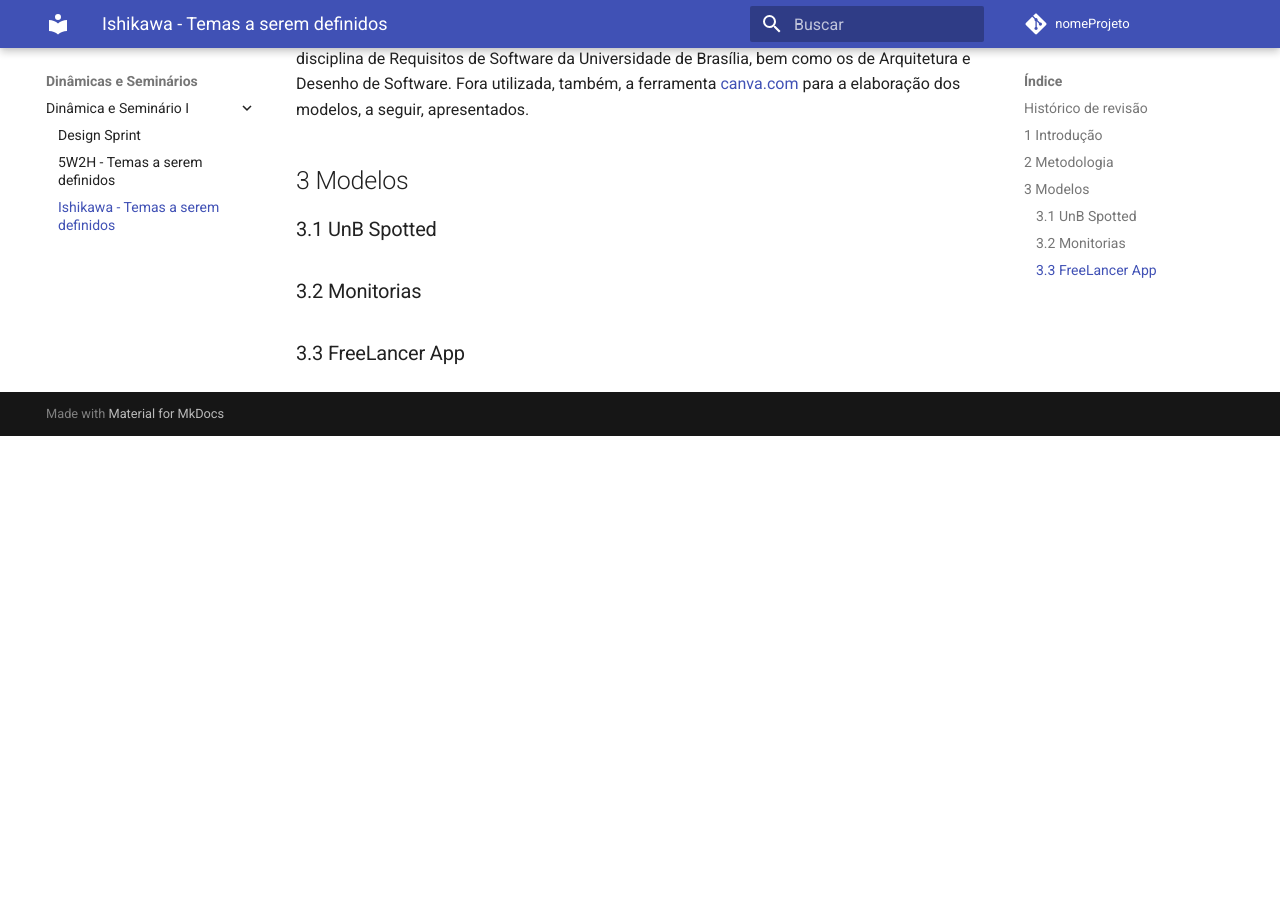
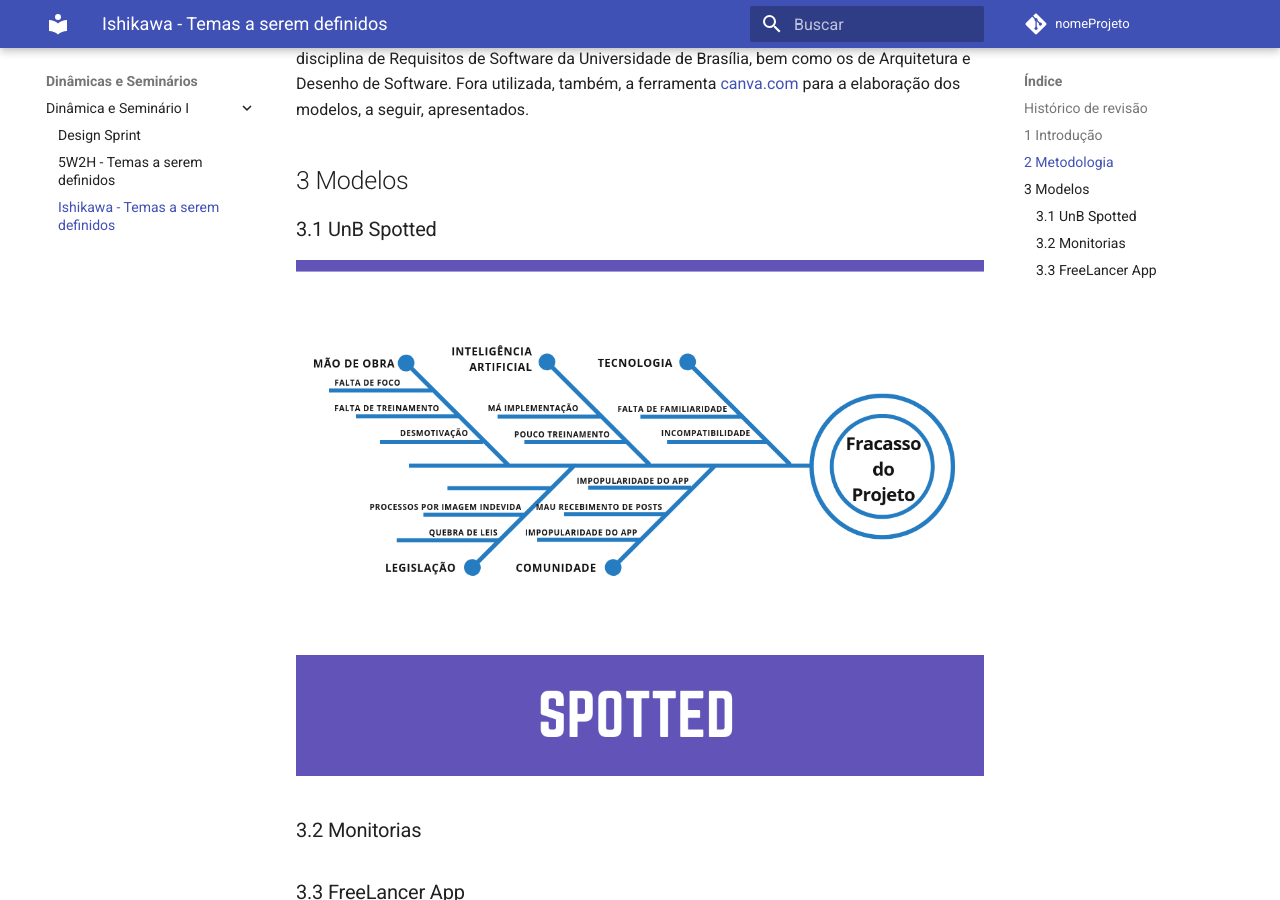
Before and after one commit to 2019-2-arquitetura-desenho/wiki, an MkDocs documentation site: the page built from docs/dinamica_seminario_I/ishikawa.md, in a window 1280 px wide and 900 px high, scrolled down 777 px. Built offline with MkDocs 1.6.1 and Material for MkDocs 9.7.7, drawn with Linux system fonts in a browser that asks for light colours; comment, search, counter and statistics services are not loaded; before the commit the page ends 1213 px from its top, so only the background shows below that.

Commit message:
Adiciona Modelo Ishikawa do tema Spotted.
Co-authored-by: André Lucas de Sousa Pinto <andrelucax@gmail.com>

Signed-off-by: Rafael Makaha <rafael.makaha@gmail.com>

```diff
--- a/docs/dinamica_seminario_I/ishikawa.md
+++ b/docs/dinamica_seminario_I/ishikawa.md
@@ -20,7 +20,7 @@ Fora utilizada, também, a ferramenta [canva.com](www.canva.com) para a elabora
 ## 3 Modelos
 
 ### 3.1 UnB Spotted
-
+![Spotted](assets/img/ishikawa/spotted.png)
 ### 3.2 Monitorias
 
 ### 3.3 FreeLancer App
```
